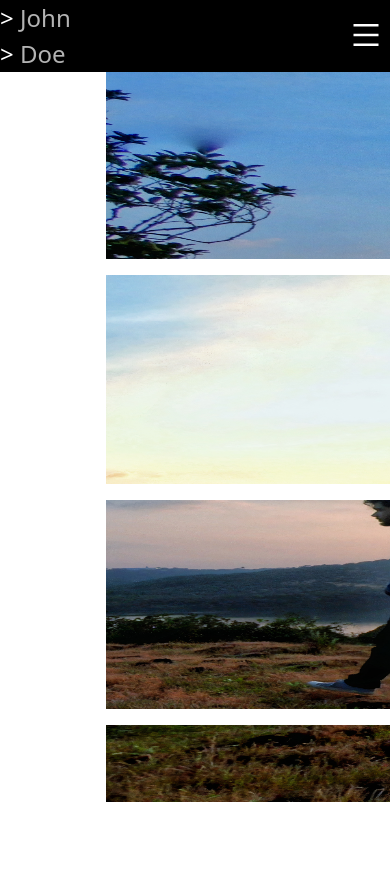
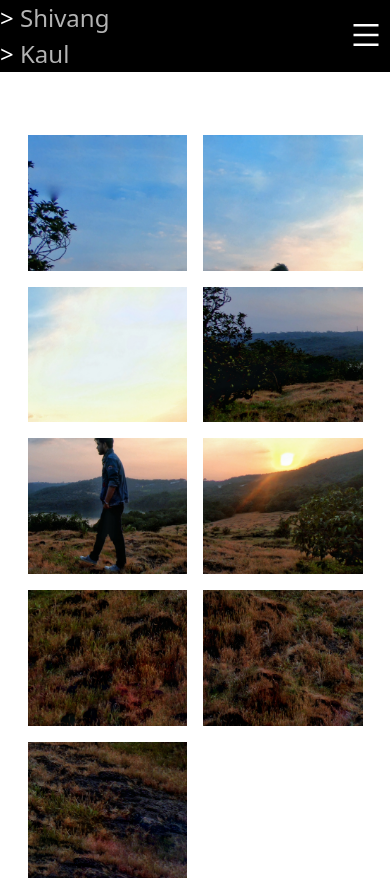
Before and after one commit to shangkaul/tile-portfolio, a React (Create React App) app: page / in a window 390 px wide. Before the commit the page ends 844 px from the top, so only its background shows below. Built offline with nearby package versions, Linux system fonts and the light colour scheme.

Commit message:
fix mobile view

```diff
--- a/src/components/Nav/Nav.css
+++ b/src/components/Nav/Nav.css
@@ -49,6 +49,11 @@
     list-style: none;
 }
 .Nav > li:hover {
+    color: white;
+    text-align: left;
+    list-style: none;
+}
+.logo:hover {
     color: white;
     text-align: left;
     list-style: none;
--- a/src/components/Nav/Nav.js
+++ b/src/components/Nav/Nav.js
@@ -1,5 +1,5 @@
 import "./Nav.css";
-import {FaLinkedin, FaTwitter, FaInstagram, FaGithub} from "react-icons/fa";
+import {FaLinkedin, FaEnvelope, FaInstagram, FaGithub} from "react-icons/fa";
 import {AiOutlineMenu} from "react-icons/ai";
 import { Link } from "react-router-dom";
 
@@ -8,23 +8,23 @@ export default function Nav(props)
    return(
        <div className="Nav">
            <div className="logo">
-           <li><Link to='/' className="link"> John </Link></li>
-           <li><Link to='/' className="link"> Doe </Link></li>
+           <li><Link to='/' className="link"> Shivang </Link></li>
+           <li><Link to='/' className="link"> Kaul </Link></li>
            </div>
            <li><Link to='/' className="link"> Home </Link></li>
            <li><Link to='/about' className="link">About </Link></li>
+           <li><Link to='/about' className="link">Work </Link></li>
            <li><Link to='/about' className="link">Projects </Link></li>
-           <li><Link to='/about' className="link">Work </Link></li>
+           <li><Link to='/about' className="link">Resume </Link></li>
            <li><Link to='/about' className="link">Services </Link></li>
-           <li><Link to='/about' className="link">Testimonials </Link></li>
-           <li><Link to='/about' className="link">Clients </Link></li>
+           <li><Link to='/about' className="link">Blog </Link></li>
            <li><Link to='/about' className="link">Contact </Link></li>
 
            <div className="footer">
-               <a style={{paddingLeft:"1.5rem"}} href="/"><FaLinkedin/></a>
-               <a href="/"><FaInstagram/></a>
-               <a href="/"><FaTwitter/></a>
-               <a href="/"><FaGithub/></a>
+               <a style={{paddingLeft:"1.5rem"}} href="https://www.linkedin.com/in/shivangkaul/"><FaLinkedin/></a>
+               <a href="https://www.instagram.com/shangkaul/"><FaInstagram/></a>
+               <a href="mailto:shangkaul@gmail.com"><FaEnvelope/></a>
+               <a href="https://github.com/shangkaul"><FaGithub/></a>
 
            </div>
            <div className="navBtn"><AiOutlineMenu/></div>
--- a/src/styles.css
+++ b/src/styles.css
@@ -85,10 +85,15 @@
 @media screen and (max-width: 1024px) {
 
     .content{
-        margin-top: 25vh;
-        margin-left: 3rem;
-        max-width: 75vw;
-        overflow: hidden;
+        position: absolute;
+        margin-left: auto!important;
+        margin-right: auto!important;
+        margin-top: 15vh!important;
+        max-width: 90vw;
+    }
+    .row{
+        height: 90vh;
+        width: 90vw;
     }
   }
   @media screen and (max-width: 1600px) {
```
